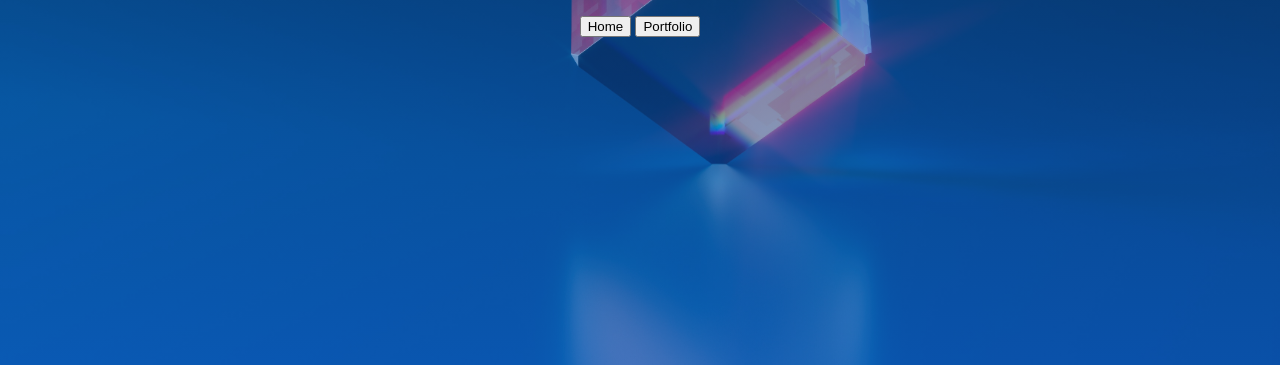
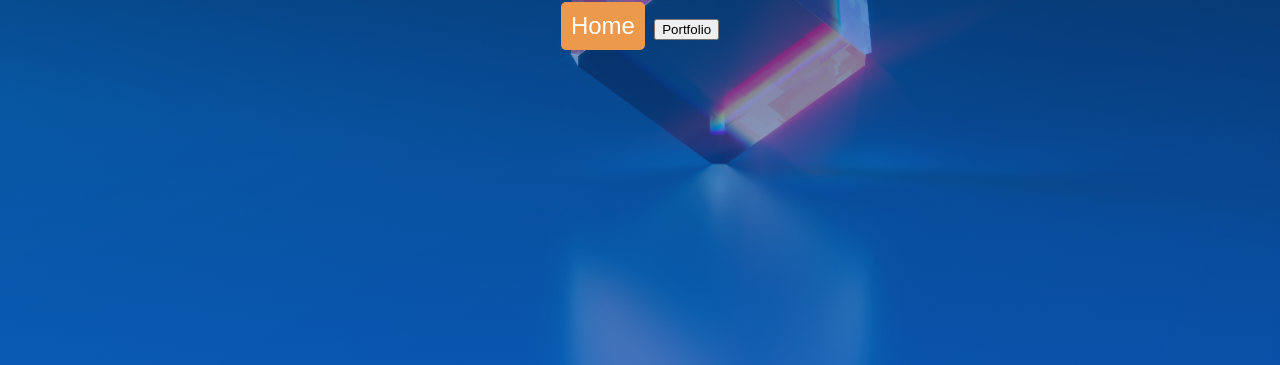
Before and after one commit to johnrhanzelgit/HTML-Project-Learning, a plain HTML site: page Work1/index.html in a window 1280 px wide. Shown: the part 435-800 px from the top of the page. Drawn offline with Linux system fonts and the light colour scheme.

Commit message:
add btn-home style

```diff
--- a/Work1/index.html
+++ b/Work1/index.html
@@ -33,6 +33,17 @@
         .btn-container {
             text-align: center;
         }
+
+        .btn-home {
+            background-color: #EC994B;
+            border: none;
+            border-radius: 5px;
+            padding: 10px;
+            font-size: 1.5em;
+            color: rgb(255, 255, 255);
+            margin-right: 5px;
+            transition: transform 0.2s;
+        }
     </style>
 </head>
 
```
